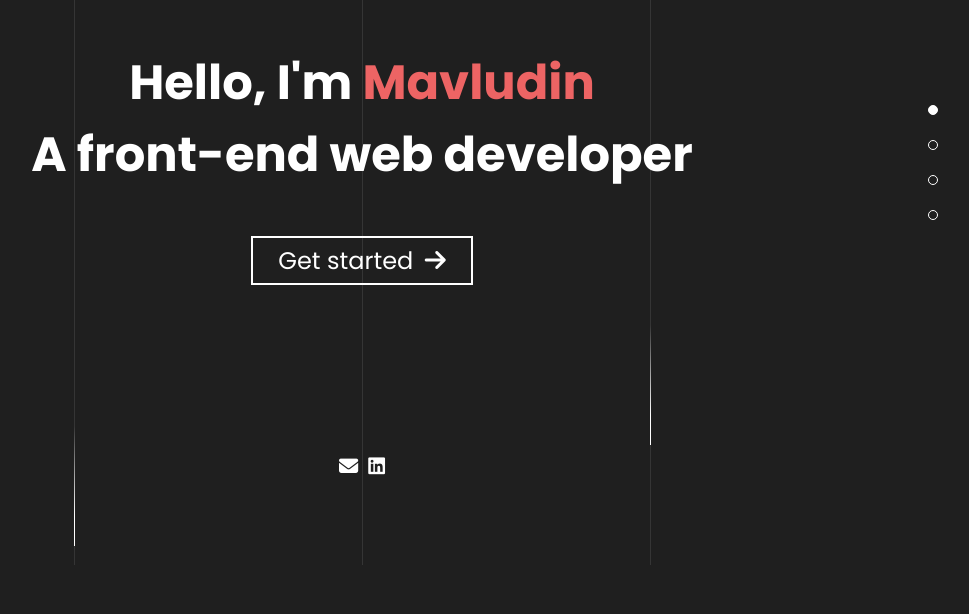
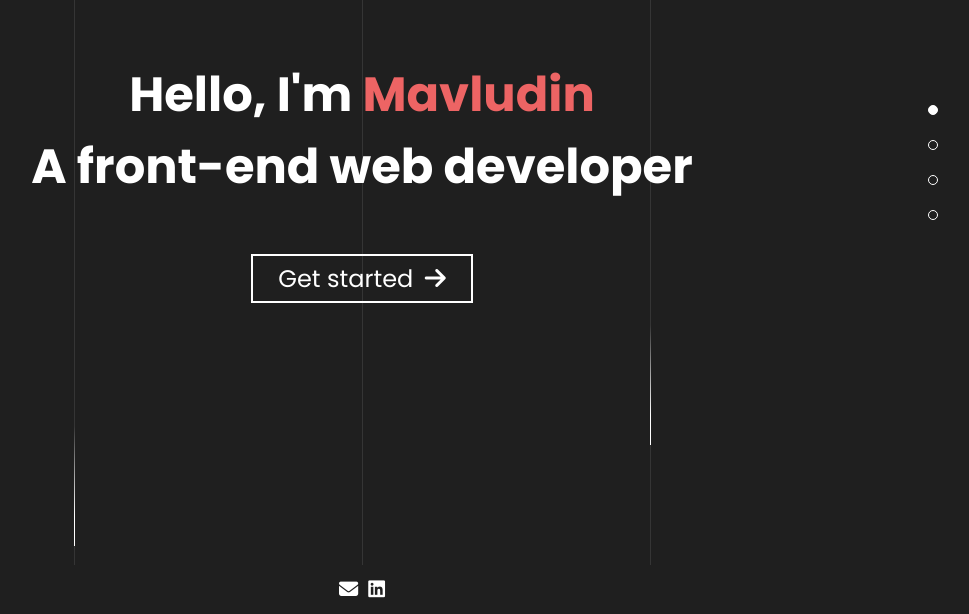
Before and after one commit to Mavludin/portfolio-page, a React (Create React App) app: page / in a window 1280 px wide. Shown: the part 235-849 px from the top of the page, without its empty margins (278-1247 px from the left). Before the commit the page ends 800 px from the top, so only its background shows below. Built offline with nearby package versions, Linux system fonts and the light colour scheme.

Commit message:
on my way

```diff
--- a/src/App.js
+++ b/src/App.js
@@ -31,18 +31,18 @@ class App extends React.Component {
         <Sidebar />
         <main>
 
-          {/* <Route render={({location})=>(
+          <Route render={({location})=>(
             <TransitionGroup>
-            <CSSTransition key={location.key} timeout={300} classNames="fade"> */}
-               <Switch> {/*location={location}>*/ }
+            <CSSTransition key={location.key} timeout={800} classNames="fade">
+               <Switch location={location}>
                 <Route exact path="/" component={HomePage} />
                 <Route exact path="/about" component={AboutPage} />
                 <Route exact path="/skills" component={SkillsPage} />
                 <Route exact path="/portfolio" component={Portfolio} />
               </Switch>
-            {/* </CSSTransition>
+             </CSSTransition>
           </TransitionGroup>
-          )} /> */}
+          )} />
 
         </main>
         <Footer />
--- a/src/Main.css
+++ b/src/Main.css
@@ -16,14 +16,7 @@ body {
   flex-direction: column;
   justify-content: space-around;
   align-items: center;
-}
-
-main {
-  height: 90%;
-}
-
-footer {
-  height: 10%;
+  overflow: hidden;
 }
 
 .container {
@@ -44,33 +37,39 @@ footer {
   align-items: center;
 }
 
-/* .Page {
+.Page {
   position: absolute;
   top: 0;
   left: 0;
   right: 0;
   bottom: 0;
-} */
+}
 
-/* .fade-appear, .fade-enter {
+.fade-appear, .fade-enter {
   opacity: 0;
+  transform: translateY(-100%);
   z-index: 1;
+  transition: all 800ms ease-out;
 }
 
 .fade-appear-active,
 .fade-enter.fade-enter-active {
   opacity: 1;
-  transform: opacity 300ms linear 150ms;
+  transform: translateY(0%);
+  transition: all 800ms ease-out;
 }
 
 .fade-exit {
   opacity: 1;
+  transform: translateY(0%);
+  transition: all 800ms ease-out;
 }
 
 .fade-exit.fade-exit-active {
   opacity: 0;
-  transition: opacity 150ms linear;
-} */
+  transform: translateY(-100%);
+  transition: all 800ms ease-out;
+}
 
 h1 {
   font-size: 3em;
--- a/src/components/footer/footer.module.css
+++ b/src/components/footer/footer.module.css
@@ -1,7 +1,3 @@
-footer {
-    height: 50px;
-}
-
 .Contacts {
     display: flex;
     align-items: center;
@@ -23,9 +19,3 @@ footer i {
     color: #ED6464;
     transform: scale(1.2);
 }
-
-@media screen and (max-width: 836px) {
-    footer {
-      height: auto;
-    }
-}
--- a/src/components/header/header.module.css
+++ b/src/components/header/header.module.css
@@ -1,3 +1,7 @@
+header {
+    height: 100vh;
+}
+
 .BotSection {
     align-items: center;
     display: none;
@@ -17,7 +21,6 @@
     z-index: 1000;
     background-color:rgba(31,31,31, 0.9);
     padding: 16px;
-    height: 100vh;
     left: 0;
     width: 100%;
     text-align: center;
--- a/src/containers/about/about.js
+++ b/src/containers/about/about.js
@@ -4,7 +4,7 @@ import classes from './about.module.css';
 
 const About = () => {
     return (
-        <div className={[classes.AboutPage, 'container', 'flex-content'].join(' ')} >
+        <div className={[classes.AboutPage, 'flex-content', 'container', 'Page'].join(' ')} >
             <h1 datatype="What I do">What I do</h1>
             <p>
                 I build web sites and applications by utilizing the most progressive frontend and dev tools that you can get familiar with on the next page.
--- a/src/containers/homepage/homepage.js
+++ b/src/containers/homepage/homepage.js
@@ -10,14 +10,9 @@ class HomePage extends React.Component {
     render() {
 
         return (
-            <div className={classes.HomePage}>
-
-                <div className="container flex-content">
-
-                    <h1> Hello, I'm <span>Mavludin</span> <br/> A front-end web developer </h1>
-                    <Link to="/about" className={classes.RedBtn} href="/">Get started <i className="fas fa-arrow-right"></i></Link>
-
-                </div>
+            <div className={[classes.HomePage, 'flex-content', 'container', 'Page'].join(' ')}>
+                <h1> Hello, I'm <span>Mavludin</span> <br/> A front-end web developer </h1>
+                <Link to="/about" className={classes.RedBtn} href="/">Get started <i className="fas fa-arrow-right"></i></Link>
             </div>
         )
     }
--- a/src/containers/homepage/homepage.module.css
+++ b/src/containers/homepage/homepage.module.css
@@ -1,11 +1,3 @@
-.HomePage {
-    color: white;
-    overflow: hidden;
-    position: relative;
-    height: 100%;
-}
-
-
 .HomePage h1 span {
     color: #ED6464;
 }
--- a/src/containers/portfolio/portfolio.js
+++ b/src/containers/portfolio/portfolio.js
@@ -12,7 +12,7 @@ import GitIcon from '../../img/git.svg';
 
 const Portfolio = () => {
     return (
-        <div className={[classes.PortfolioPage, 'container', 'flex-content'].join(' ')} >
+        <div className={[classes.PortfolioPage, 'flex-content', 'container', 'Page'].join(' ')} >
             <h1 datatype="Portfolio">Portfolio</h1>
 
             <div className={classes.Content}>
--- a/src/containers/skills/skills.js
+++ b/src/containers/skills/skills.js
@@ -15,7 +15,7 @@ import FigmaIcon from '../../img/figma.svg';
 
 const Skills = () => {
     return (
-        <div className={[classes.SkillsPage, 'container', 'flex-content'].join(' ')}>
+        <div className={[classes.SkillsPage, 'flex-content', 'container', 'Page'].join(' ')}>
             <h1 datatype="Skills">Skills</h1>
             <ul>
 
```
